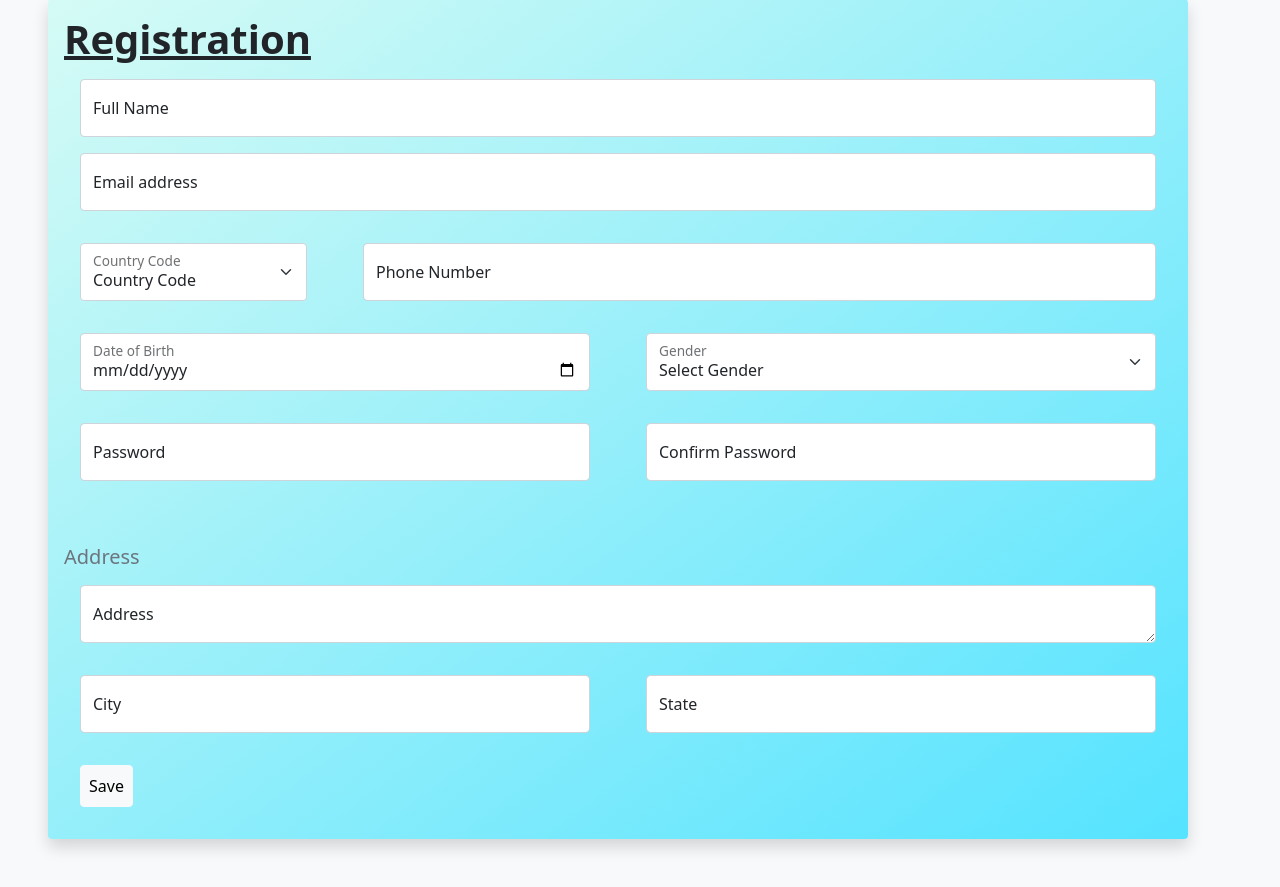
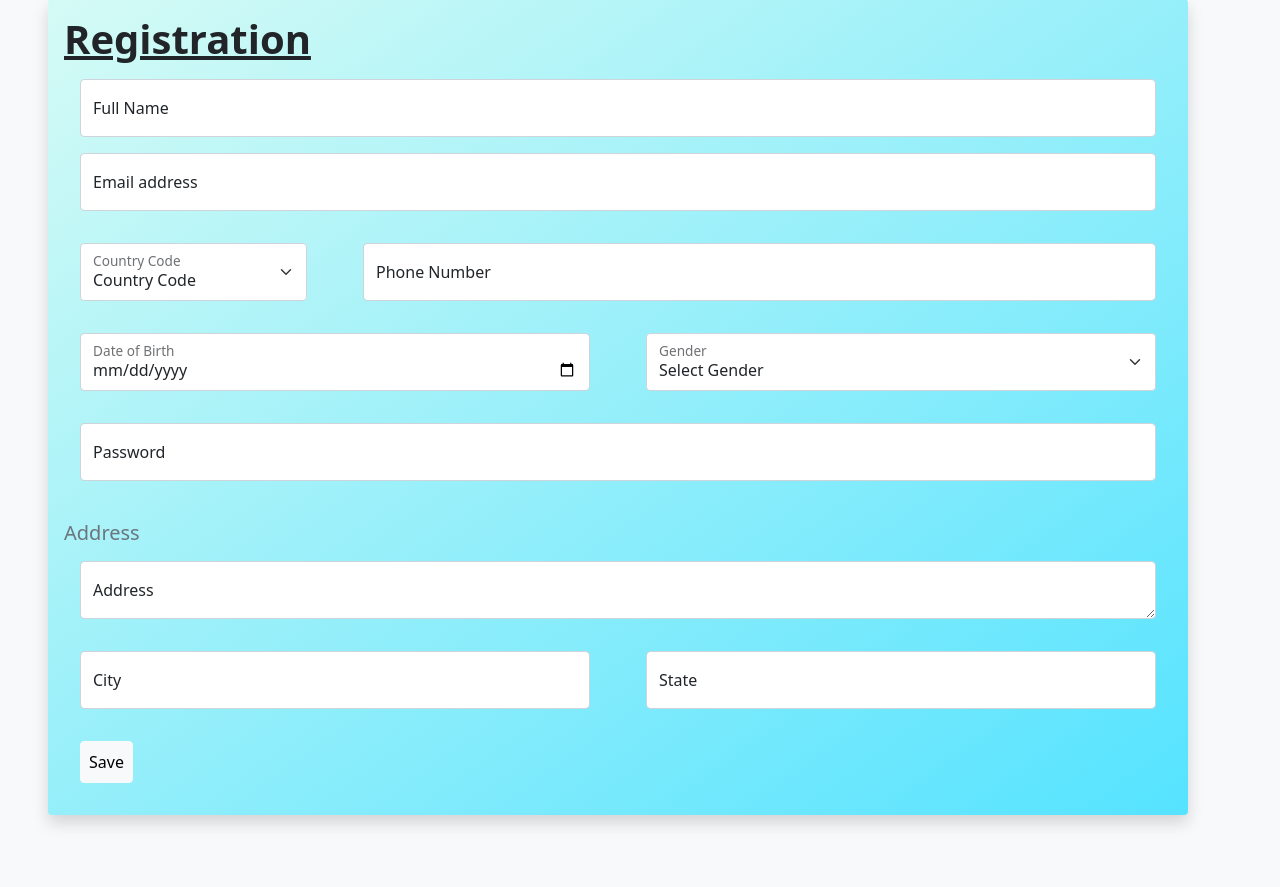
Before and after one commit to Gaurav-SonkaR/EcommerceWithDjango, a Django app: page /register/ in a window 1280 px wide. Shown: the part 49-936 px from the top of the page. After the commit the page ends 912 px from the top, so only its background shows below. Run offline with Django 5.2, Linux system fonts and the light colour scheme.

Commit message:
change in register.html and views part of it

```diff
--- a/EcommerceWithDjango/views.py
+++ b/EcommerceWithDjango/views.py
@@ -30,7 +30,7 @@ def register(request):
             dob = request.POST.get('dob')
             gender = request.POST.get('gender')
             password = request.POST.get('password')
-            confirm_password = request.POST.get('confirm_password')
+            # confirm_password = request.POST.get('confirm_password')
             address = request.POST.get('address')
             city = request.POST.get('city')
             state = request.POST.get('state')
@@ -43,7 +43,7 @@ def register(request):
                 'dob' : dob,
                 'gender' : gender,
                 'password' : password,
-                'confirm_password' : confirm_password,
+                # 'confirm_password' : confirm_password,
                 'address' : address,
                 'city' : city,
                 'state' : state,
--- a/templates/register.html
+++ b/templates/register.html
@@ -71,13 +71,13 @@
                 </div>
             </div>
 
-          <!--     <div class="form-floating m-3">
+              <div class="form-floating m-3">
                 <input type="password" class="form-control " id="password" name="password"
                     placeholder="Password">
                 <label for="Password">Password</label>
-            </div>   -->
+            </div>
 
-            <div class="row">
+          <!--   <div class="row">
                 <div class="col">
                     <div class="form-floating m-3">
                         <input type="password" class="form-control " id="password" name="password"
@@ -88,15 +88,14 @@
                 <div class="col">
                     <div class="form-floating m-3">
                         <input type="password" class="form-control" id="confirm_password" name="confirm_password"
-                            placeholder="confirm_password" onkeypress="matchPasswords_in_register()"
-                           onkeyup="matchPasswords_in_register()" onchange="matchPasswords_in_register()" onkeydown="matchPasswords_in_register" required>
+                            placeholder="confirm_password" onkeyup="matchPasswords_in_register()"  required>
                         <label for="confirm_password">Confirm Password</label>
                     </div>
                 </div>
             </div>
             <div class="text-danger fw-bold text-center op-0" id="password_not_match" role="alert">
                 Passwords do not match
-              </div>
+              </div>  -->
             <br>
             <h5 class="text-secondary">Address</h5>
             <div class="form-floating m-3">
```
Also changed, not shown: static/js/script.js (added, +34 -0 lines).
